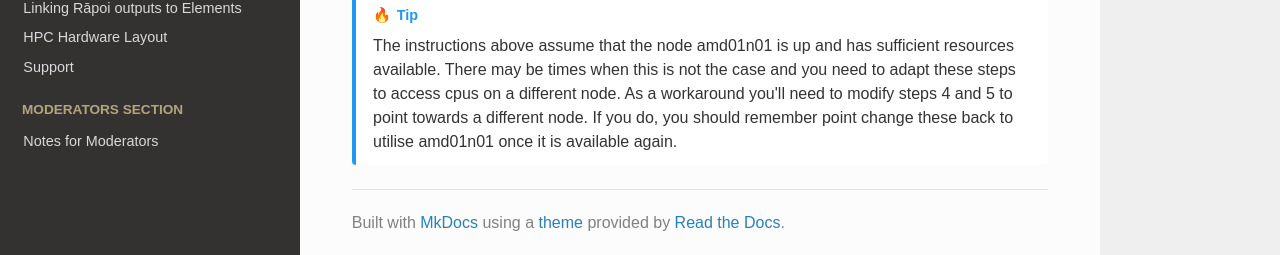
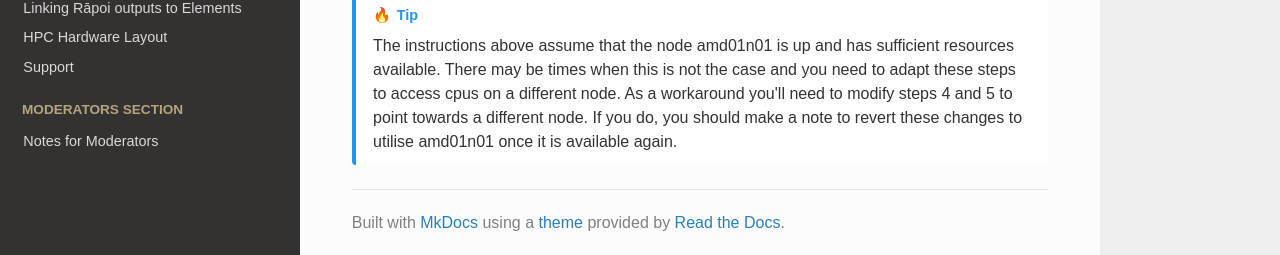
Before and after one commit to vuw-research-computing/raapoi-docs, an MkDocs documentation site: the page built from docs/usersub/vscode.md, in a window 1280 px wide and 900 px high, scrolled down 1905 px. Shown: the part 642-897 px from the top of the window. Built offline with MkDocs 1.6.1, drawn with Linux system fonts in a browser that asks for light colours; nearby versions of some CDN libraries; some web fonts are replaced; a script that is not in the unit is left out.

Commit message:
fix grammar in preceding commit

```diff
--- a/docs/usersub/vscode.md
+++ b/docs/usersub/vscode.md
@@ -106,4 +106,4 @@
 Go to `File` > `Close Remote Connection`
 
 !!! Tip
-    The instructions above assume that the node amd01n01 is up and has sufficient resources available. There may be times when this is not the case and you need to adapt these steps to access cpus on a different node. As a workaround you'll need to modify steps 4 and 5 to point towards a different node. If you do, you should remember point change these back to utilise amd01n01 once it is available again.
+    The instructions above assume that the node amd01n01 is up and has sufficient resources available. There may be times when this is not the case and you need to adapt these steps to access cpus on a different node. As a workaround you'll need to modify steps 4 and 5 to point towards a different node. If you do, you should make a note to revert these changes to utilise amd01n01 once it is available again.
```
